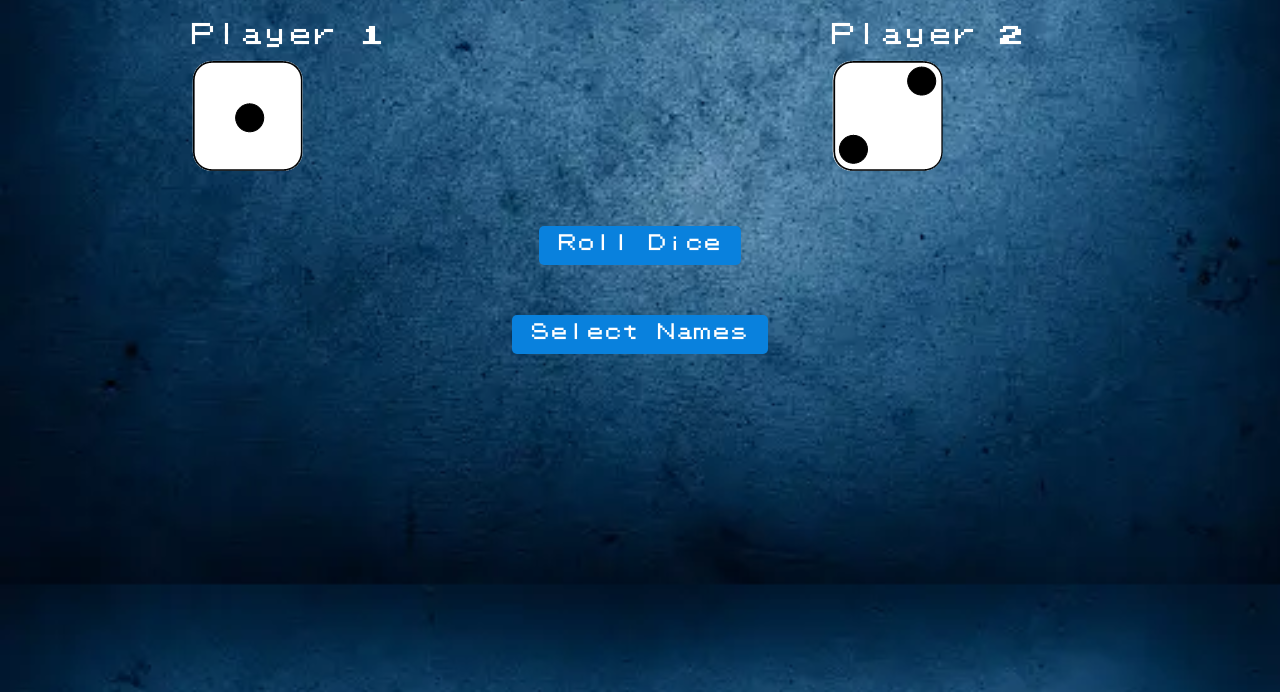
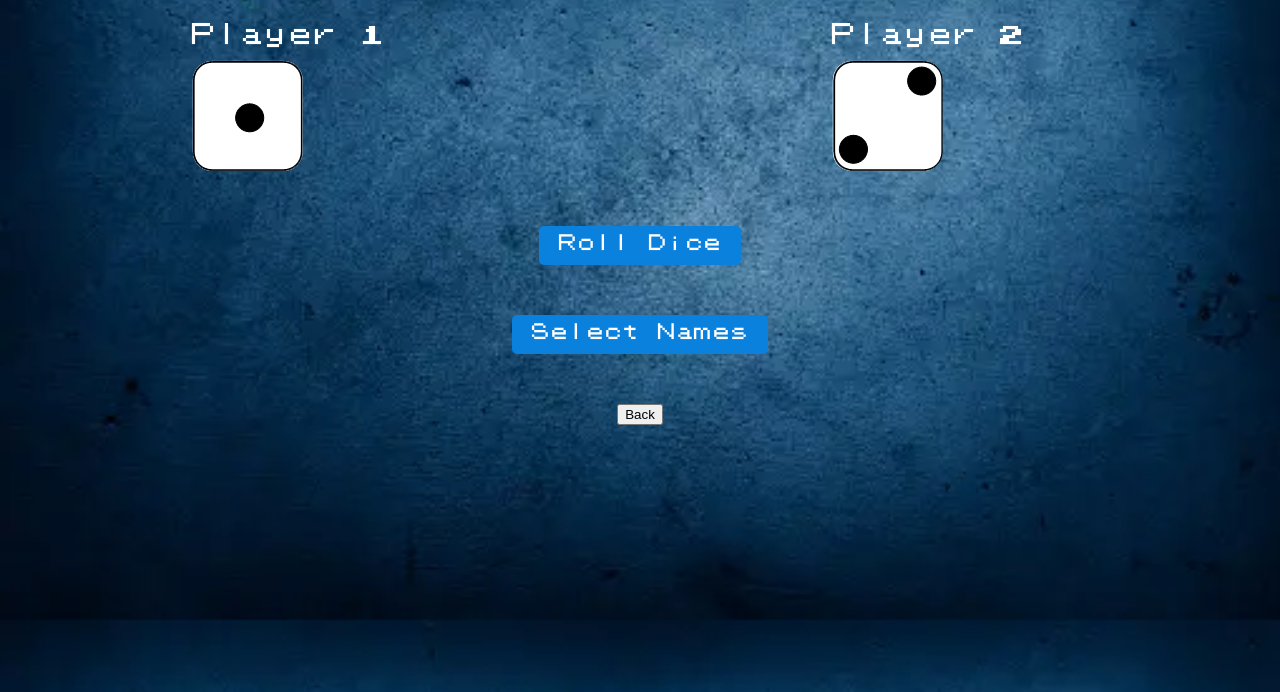
Before and after one commit to Hlogie01/https---github.com-Hlogie01-dice-game, a plain HTML site: page game.html in a window 1280 px wide. Shown: the part 108-800 px from the top of the page. Drawn offline with Linux system fonts and the light colour scheme.

Commit message:
page update

```diff
--- a/game.html
+++ b/game.html
@@ -42,6 +42,12 @@
       </div>
     </div>
 
+    <div class="container">
+      <div class="bottom">
+        <button id="back" onclick="goBack()">Back</button>
+      </div>
+    </div>
+
     <!-- leaderboard  -->
     <div id="leaderboard-container"></div>
     <script src="main.js"></script>
--- a/main.js
+++ b/main.js
@@ -85,3 +85,8 @@ function toggleInstructions() {
     instructionsContent.style.display = "none";
   }
 }
+
+
+function goBack() {
+  window.location.href = "instructions.html";
+}
```
Also changed, not shown: instruction.js (+0 -9 lines), instructions.html (+0 -1 lines).
